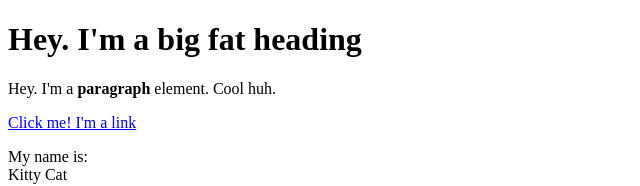
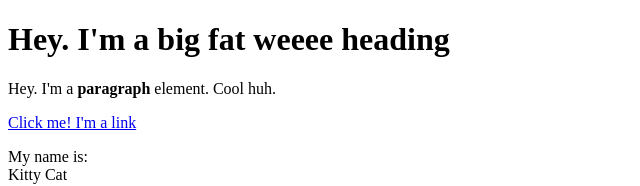
Before and after one commit to qfmtgalon/cartoon-hero, a plain HTML site: page test.html in a window 1280 px wide. Shown: the top 186 px of the page, without its empty margins (0-640 px from the left). Drawn offline with Linux system fonts and the light colour scheme.

Commit message:
Added text

```diff
--- a/test.html
+++ b/test.html
@@ -4,7 +4,7 @@
     <title>Test page</title>
 </head>
 <body>
-        <h1>Hey. I'm a big fat heading</h1>
+        <h1>Hey. I'm a big fat weeee heading</h1>
         <p>Hey. I'm a <b>paragraph</b> element. Cool huh.</p>
         <a href="https://google.com" target="_blank" title="Let's go to Google">Click me! I'm a link</a>
         <p>My name is: <br>Kitty Cat</p>
```
